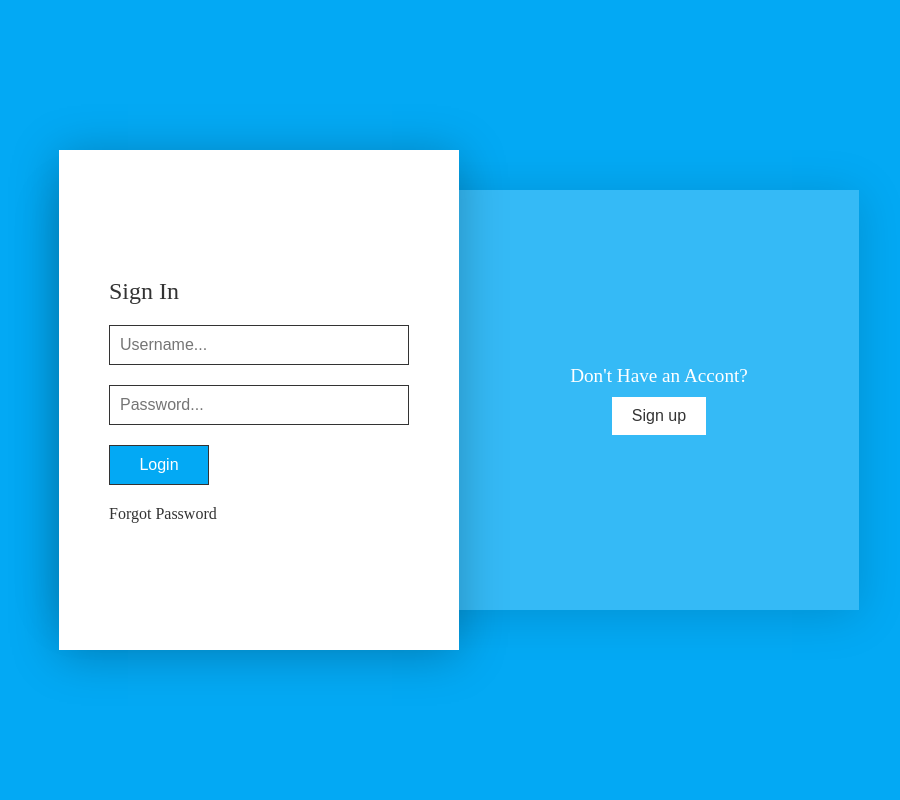
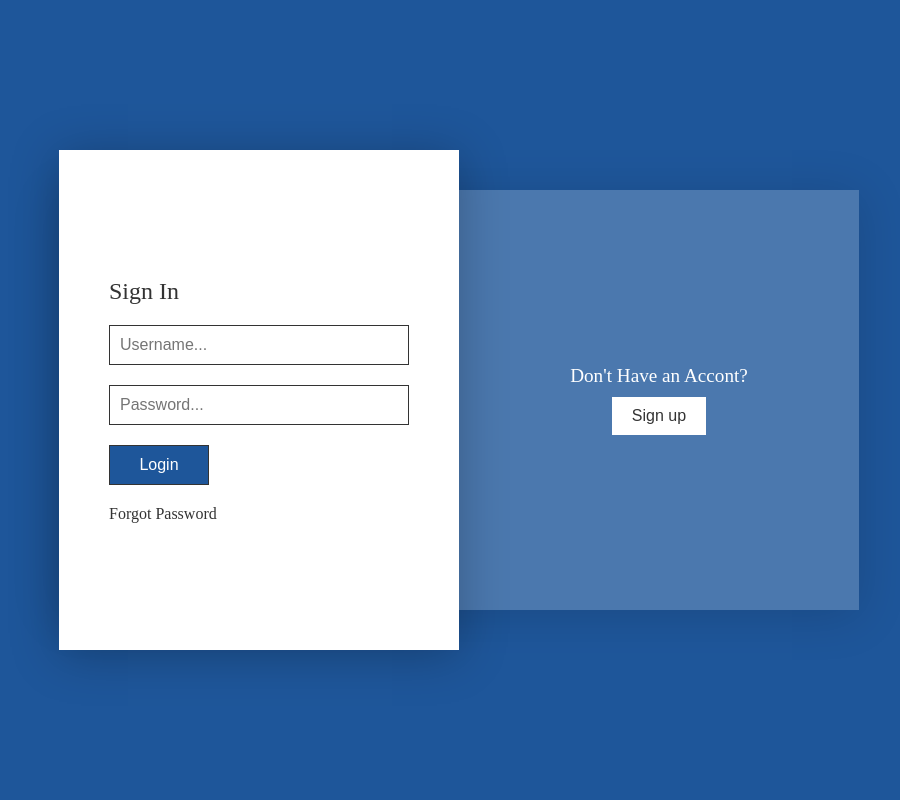
Before and after one commit to Fabrica-de-Projetos-IV/Projeto, a PHP site: page / in a window 1280 px wide. Shown: the whole page, without its empty margins (181-1081 px from the left). Run offline with PHP 8.4, Linux system fonts and the light colour scheme; some web fonts are replaced.

Commit message:
atualizaçoes login e cadastro

```diff
--- a/index.html
+++ b/index.html
@@ -34,10 +34,11 @@
             <div class="form signupForm">
                 <form>
                     <h3>Sign Up</h3>
-                    <input type="text" placeholder="Username..." />
+                    <input type="text" placeholder="Name..." />
+                    <input type="text" placeholder="User..." />
                     <input type="text" placeholder="Email..." />
                     <input type="text" placeholder="Password..." />
-                    <input type="text" placeholder="Confirm Passeord" />
+                    <input type="text" placeholder="Confirm Password" />
                     <input class="b2" type="submit" placeholder="Register" />
                 </form>
             </div>
--- a/style.css
+++ b/style.css
@@ -10,14 +10,14 @@ body {
     justify-content: center;
     align-items: center;
     min-height: 100vh;
-    background: #03a9f4;
+    background: #1E569A;
     transition: 0.5s;
     /* transição das cores */
 }
 
 body.active {
     /* transição das cores */
-    background: #af0808;
+    background: #9E20B2;
 }
 
 .container {
@@ -135,20 +135,8 @@ body.active {
     border: 1px solid #333;
 }
 
-.formBx .form form input [type="submit"] {
-    background-color: #03a9f4;
-    border: none;
-    color: #fff;
-    max-width: 100px;
-    cursor: pointer;
-}
-
-.formBx.active .signupForm input [type='submit'] {
-    background-color: #af0808;
-}
-
 .b1 {
-    background-color: #03a9f4;
+    background-color: #1E569A;
     border: none;
     color: #fff;
     max-width: 100px;
@@ -156,7 +144,7 @@ body.active {
 }
 
 .b2 {
-    background-color: #af0808;
+    background-color: #9E20B2;
     border: none;
     color: #fff;
     max-width: 100px;
```
